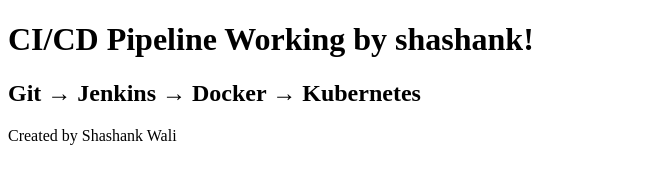
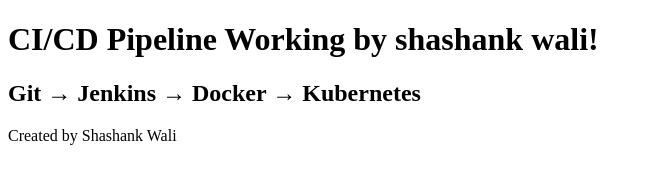
Before and after one commit to Shashank-wali-12/my-devops-app2, a plain HTML site: page index.html in a window 1280 px wide. Shown: the whole page, without its empty margins (0-651 px from the left). Drawn offline with Linux system fonts and the light colour scheme.

Commit message:
Update index.html

```diff
--- a/index.html
+++ b/index.html
@@ -4,7 +4,7 @@
 <title>DevOps Project</title>
 </head>
 <body>
-<h1>CI/CD Pipeline Working by shashank!</h1>
+<h1>CI/CD Pipeline Working by shashank wali!</h1>
 <h2>Git → Jenkins → Docker → Kubernetes</h2>
 <p>Created by Shashank Wali</p>
 </body>
```
